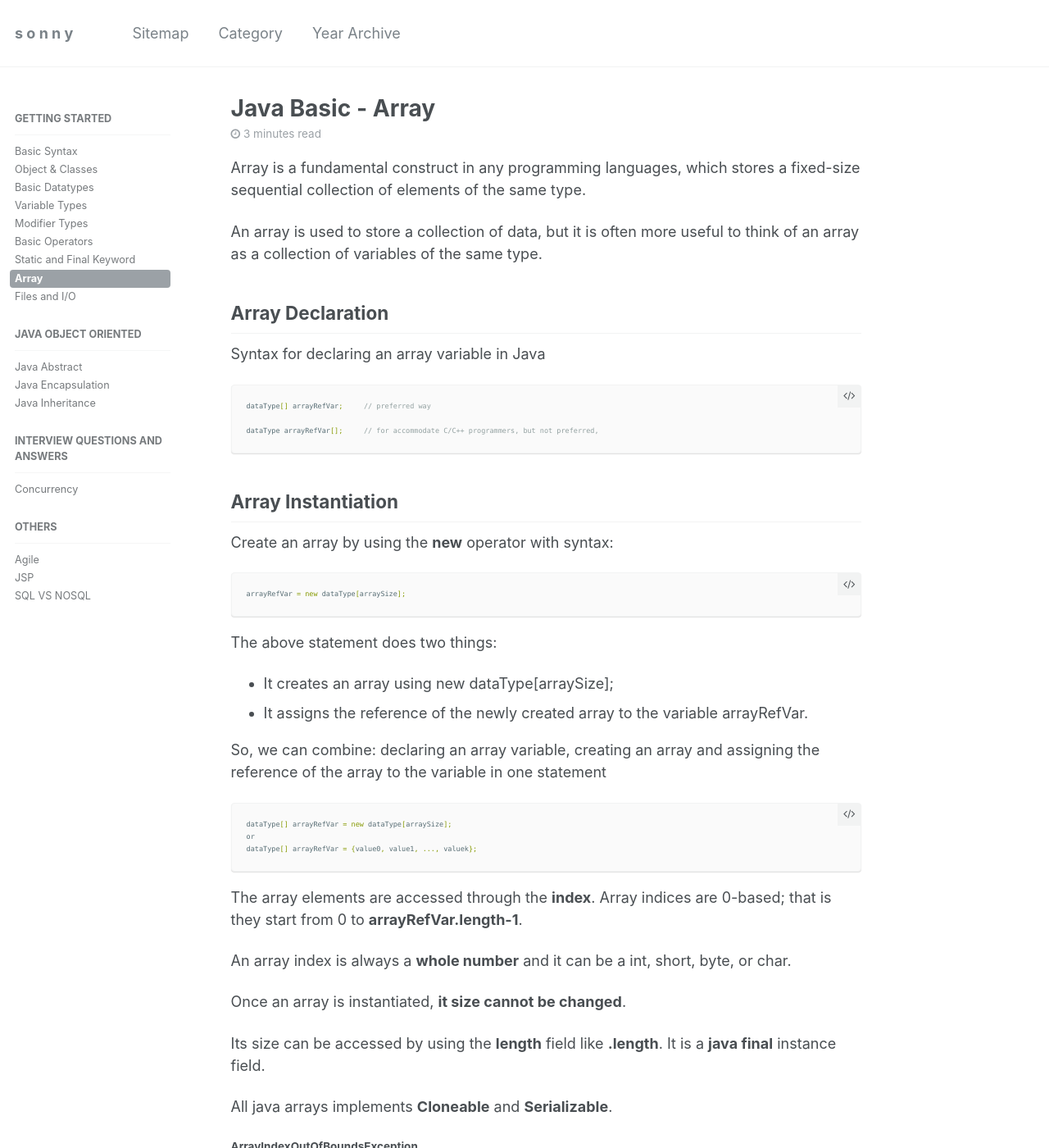
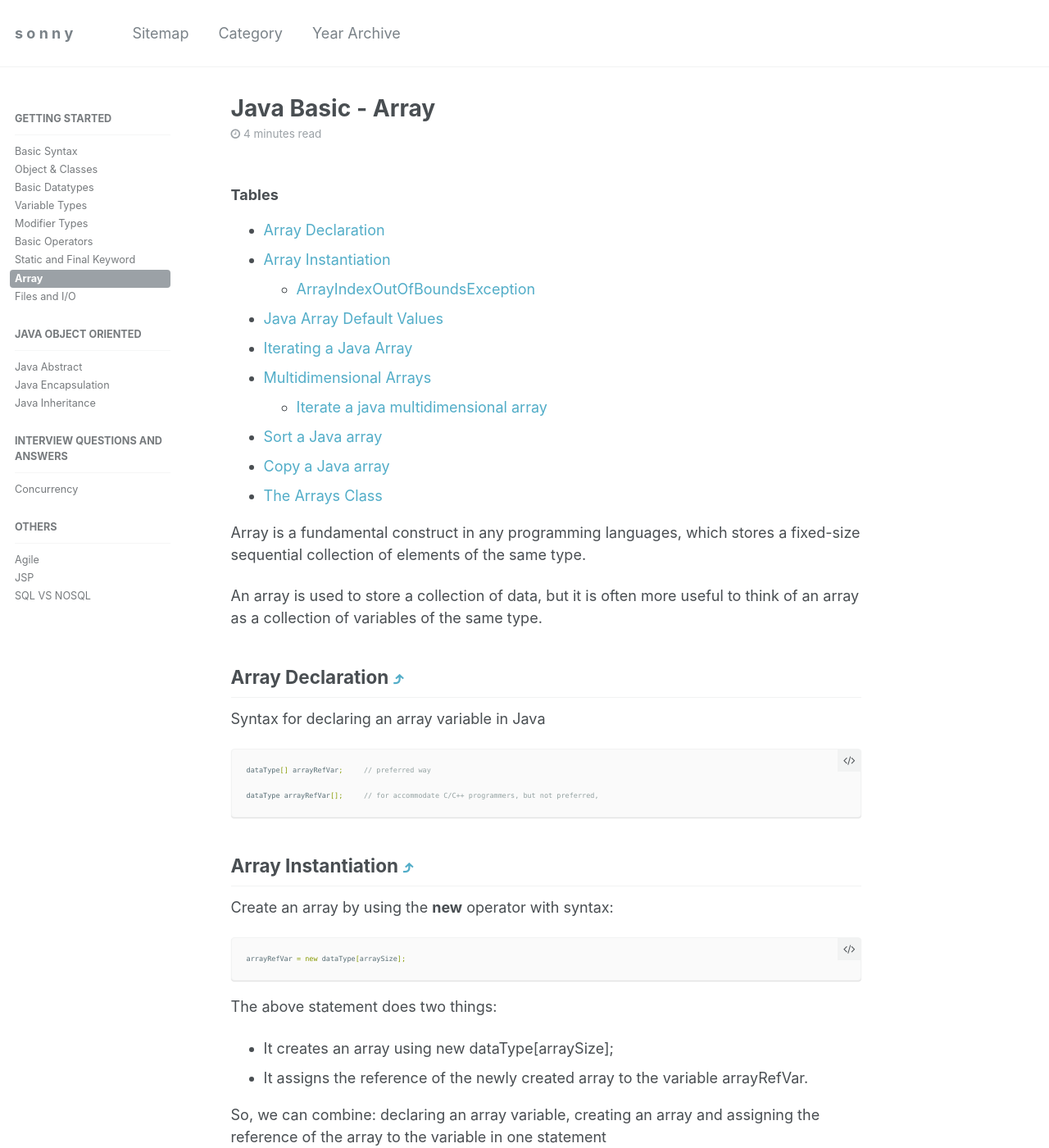
Before and after one commit to sonnyit/java, a Jekyll site: the page built from _posts/2015-12-01-jb-array.md, in a window 1280 px wide and 1400 px high. Shown: the whole window at 82% size. Built offline with Jekyll 4.4.1, drawn with Linux system fonts in a browser that asks for light colours; comment, search, counter and statistics services are not loaded; some of the changed text lies outside the part shown.

Commit message:
update anchors

````diff
--- a/_posts/2015-12-01-jb-array.md
+++ b/_posts/2015-12-01-jb-array.md
@@ -8,11 +8,24 @@ tags:
   - java-basic
 ---
 
+### Tables
+
+* [Array Declaration](#array-declaration-10548tables)
+* [Array Instantiation](#array-instantiation-10548tables)
+  * [ArrayIndexOutOfBoundsException](#arrayindexoutofboundsexception-10548tables)
+* [Java Array Default Values](#java-array-default-values-10548tables)
+* [Iterating a Java Array](#iterating-a-java-array-10548tables)
+* [Multidimensional Arrays](#multidimensional-arrays-10548tables)
+  * [Iterate a java multidimensional array](#iterate-a-java-multidimensional-array-10548tables)
+* [Sort a Java array](#sort-a-java-array-10548tables)
+* [Copy a Java array](#copy-a-java-array-10548tables)
+* [The Arrays Class](#the-arrays-class-10548tables)
+
 Array is a fundamental construct in any programming languages, which stores a fixed-size sequential collection of elements of the same type.
 
 An array is used to store a collection of data, but it is often more useful to think of an array as a collection of variables of the same type.
 
-## Array Declaration
+## Array Declaration [&#10548;](#tables)
 Syntax for declaring an array variable in Java
 
 ```java
````
Also changed, not shown: other parts of _posts/2015-12-01-jb-array.md (+9 -11 lines), _posts/2015-12-01-jb-static-and-final-keyword.md (+17 -9 lines).
